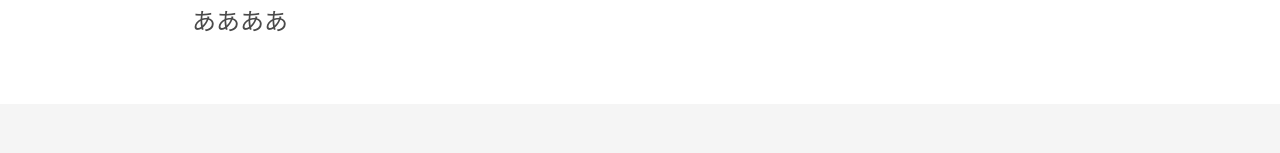
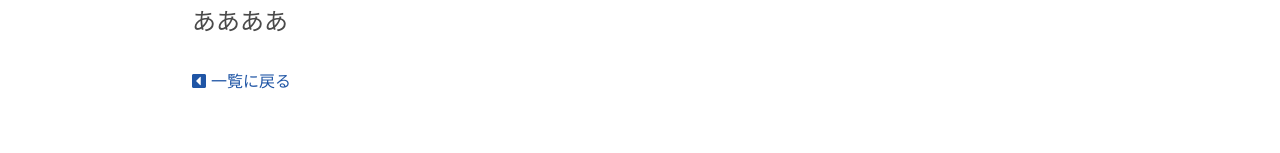
Before and after one commit to egg-system/corporate-site, a Nuxt app: page /column/aaa in a window 1280 px wide. Shown: the part 1096-1249 px from the top of the page. Built offline with nearby package versions, Linux system fonts and the light colour scheme.

Commit message:
戻るリンクの追加

```diff
--- a/pages/column/_id.vue
+++ b/pages/column/_id.vue
@@ -14,6 +14,11 @@
       <div class="main">
         <div v-html="column.content" />
       </div>
+      <p class="back">
+        <nuxt-link to="/column">
+          <i class="fas fa-caret-square-left"/>一覧に戻る
+        </nuxt-link>
+      </p>
     </div>
   </div>
 </template>
@@ -75,4 +80,10 @@ export default {
   margin-top: 20px;
   font-size: 24px;
 }
+.back {
+  margin-top: 30px;
+}
+.back i {
+  margin-right: 5px;
+}
 </style>
--- a/pages/news/_id.vue
+++ b/pages/news/_id.vue
@@ -11,6 +11,11 @@
       <div class="main">
         <div v-html="news.content" />
       </div>
+      <p class="back">
+        <nuxt-link to="/news">
+          <i class="fas fa-caret-square-left"/>一覧に戻る
+        </nuxt-link>
+      </p>
     </div>
   </div>
 </template>
@@ -65,4 +70,10 @@ export default {
   margin-top: 20px;
   font-size: 24px;
 }
+.back {
+  margin-top: 30px;
+}
+.back i {
+  margin-right: 5px;
+}
 </style>
```
